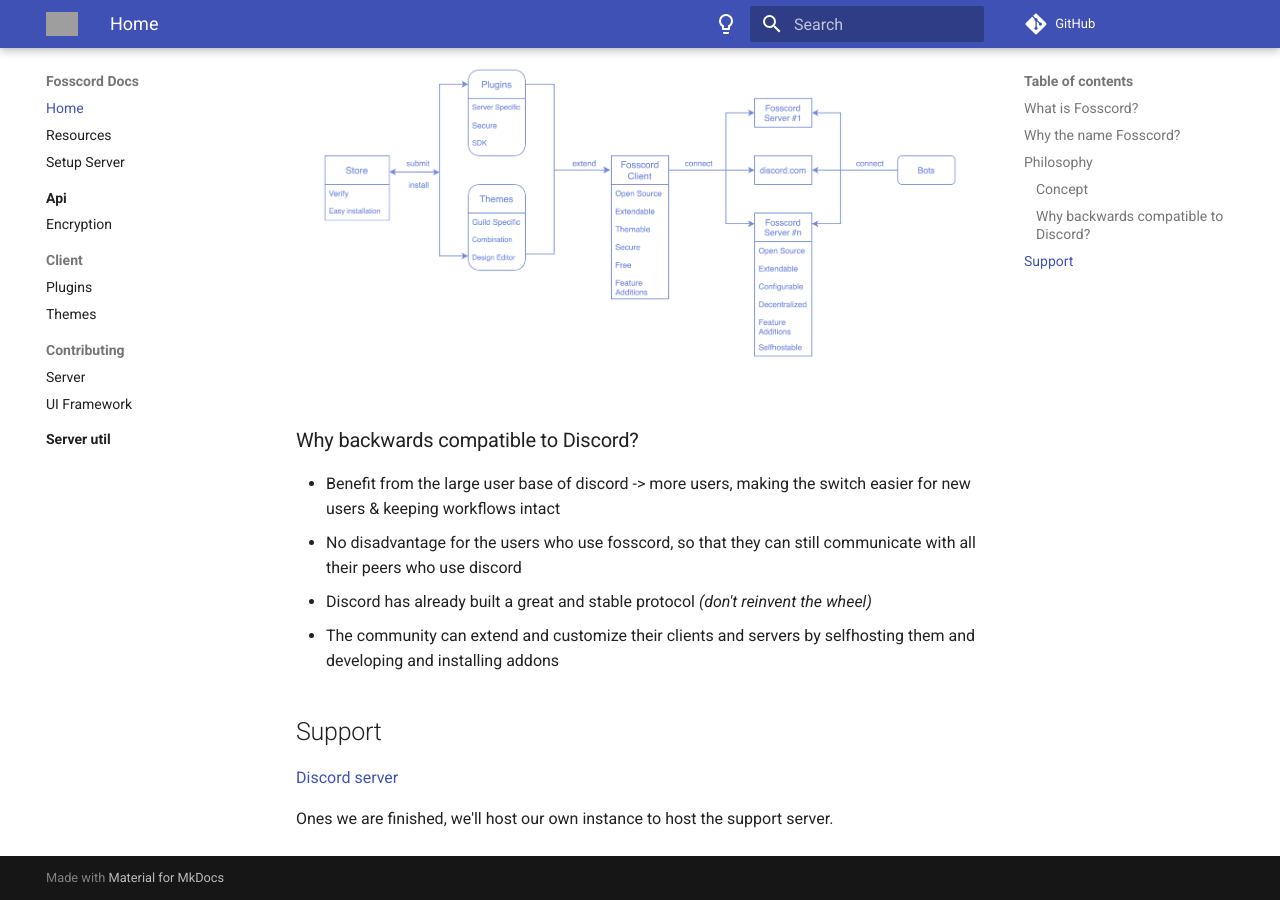
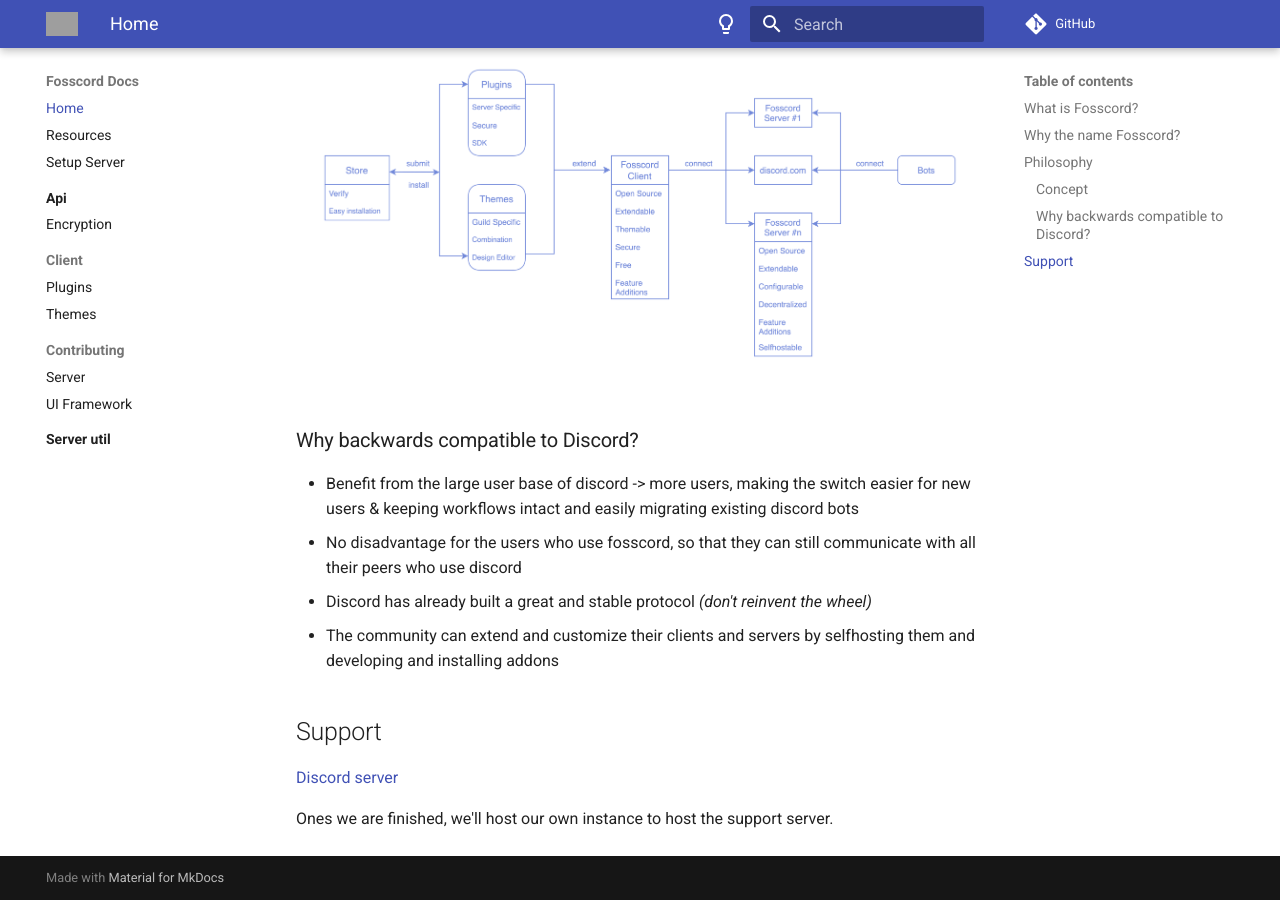
Before and after one commit to spacebarchat/docs, an MkDocs documentation site: the page built from docs/index.md, in a window 1280 px wide and 900 px high, scrolled down 963 px. Built offline with MkDocs 1.6.1 and Material for MkDocs 9.7.7, drawn with Linux system fonts in a browser that asks for light colours; comment, search, counter and statistics services are not loaded; grey boxes are pictures that could not be loaded.

Commit message:
Update index.md

```diff
--- a/docs/index.md
+++ b/docs/index.md
@@ -41,7 +41,7 @@
 ### Why backwards compatible to Discord?
 
 -   Benefit from the large user base of discord -> more users, making the switch
-    easier for new users & keeping workflows intact
+    easier for new users & keeping workflows intact and easily migrating existing discord bots
 -   No disadvantage for the users who use fosscord, so that they can still
     communicate with all their peers who use discord
 -   Discord has already built a great and stable protocol _(don't reinvent the
```
